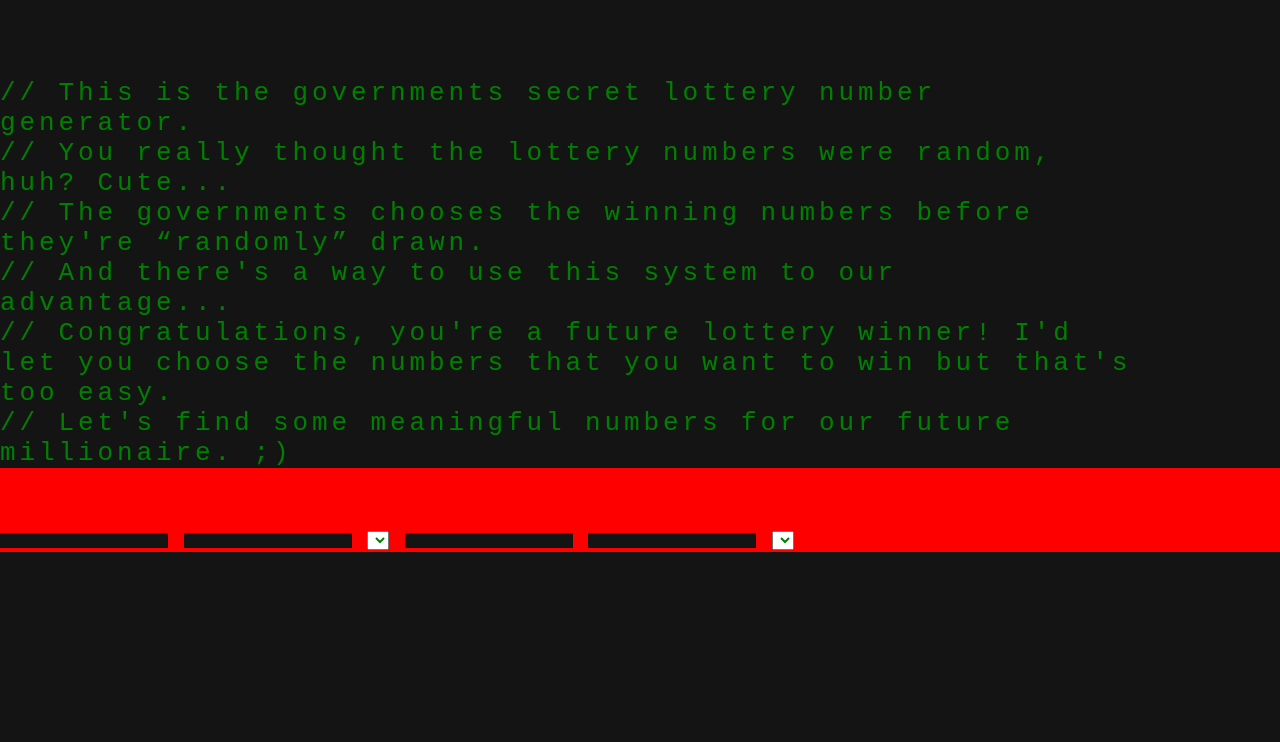
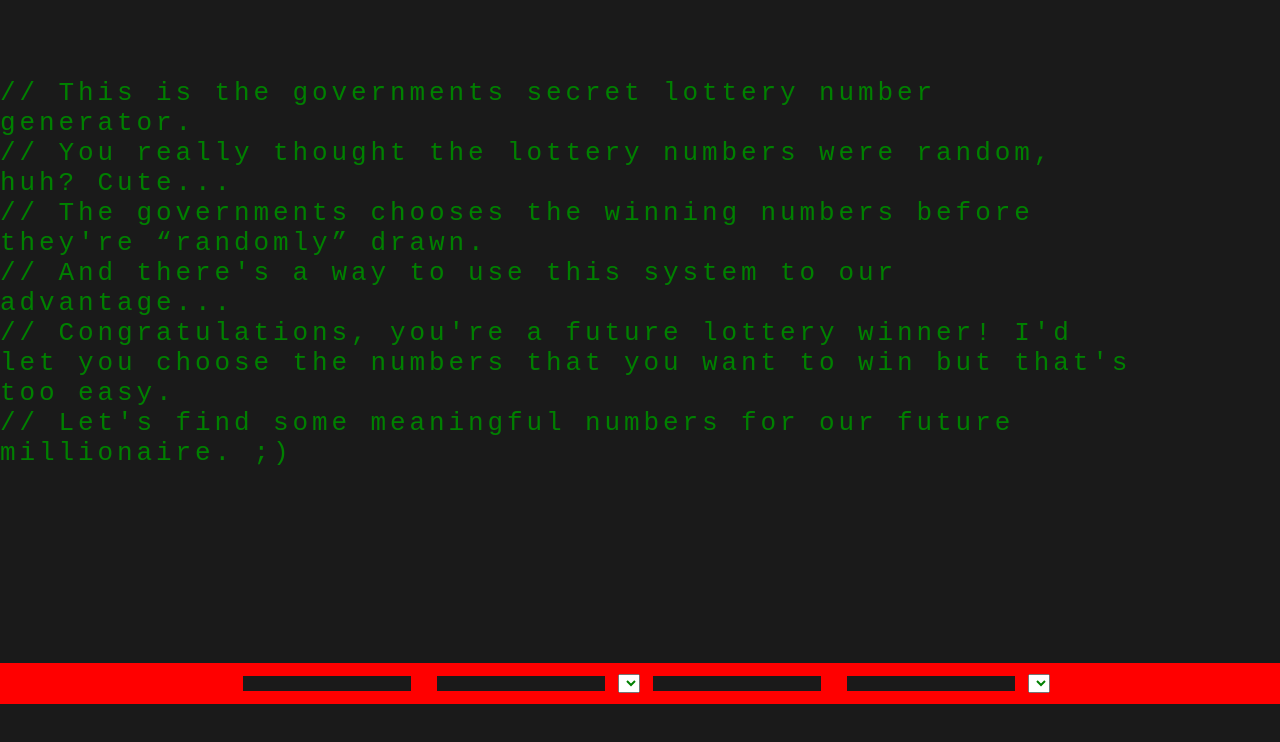
Before and after one commit to MCodes96/cc-18-lottery-number-generator, a plain HTML site: page index.html in a window 1280 px wide. Drawn offline with Linux system fonts and the light colour scheme.

Commit message:
Style input section

```diff
--- a/style.css
+++ b/style.css
@@ -7,8 +7,13 @@
 }
 
 body {
-  background-color: rgb(21, 20, 20);
+  background-color: rgb(26, 26, 26);
   font-size: 26px;
+}
+
+main {
+  display: flex;
+  flex-flow: column;
 }
 
 /* PROMPT SECTION */
@@ -53,12 +58,15 @@ body {
 /* INPUT */
 #user-input {
   background-color: red;
+  display: flex;
+  justify-content: center;
+  align-items: center;
+  margin-top: 15rem;
 }
 
 input {
   border: none;
-  background-color: rgb(21, 20, 20);
+  background-color: rgb(26, 26, 26);
   color: green;
-  margin-top: 5rem;
-  margin: 5rem auto 0;
+  margin: 1rem;
 }
```
